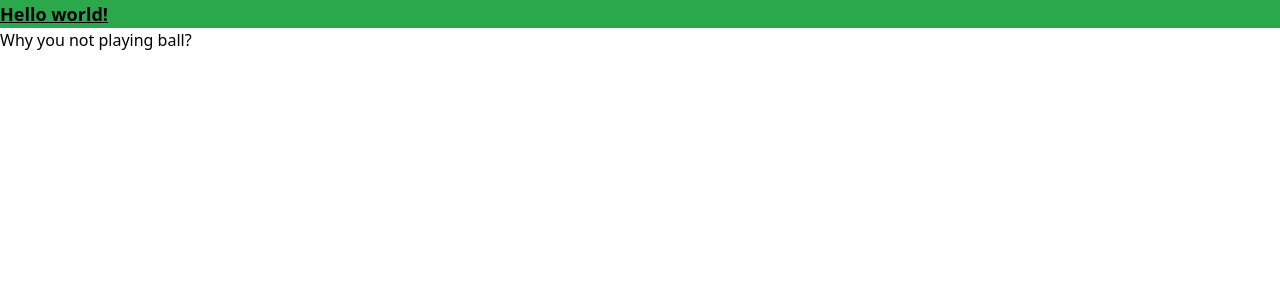
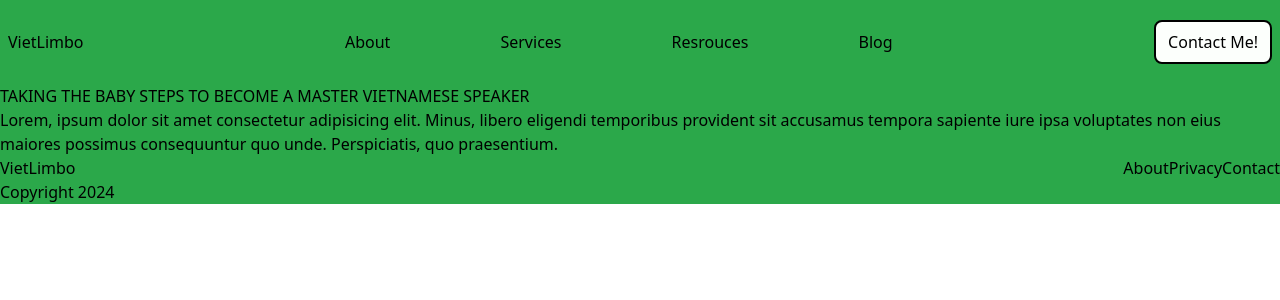
Before and after one commit to StevieBrooks/vietLimbo, a React (Create React App) app in the folder vietlimbo/: page / in a window 1280 px wide. Shown: the top 300 px of the page. Built offline with nearby package versions, Linux system fonts and the light colour scheme; the HTML template or start-up script is replaced by a standard one.

Commit message:
build initial components and add color

```diff
--- a/vietlimbo/src/App.js
+++ b/vietlimbo/src/App.js
@@ -1,10 +1,13 @@
+import Header from "./components/Header"
+import Hero from "./components/Hero"
+import Footer from "./components/Footer"
+
 export default function App() {
   return (<>
 
-      <h1 className="text-lg font-bold underline bg-secondary">
-        Hello world!
-      </h1>
-      <p>Why you not playing ball?</p>
+      <Header />
+      <Hero />
+      <Footer />
 
   </>
   )
--- a/vietlimbo/src/components/Footer.jsx
+++ b/vietlimbo/src/components/Footer.jsx
@@ -0,0 +1,20 @@
+export default function Footer() {
+    return (<>
+
+        <footer className="flex justify-between bg-primary">
+            <div className="brand">
+                <h3>VietLimbo</h3>
+                <p>Copyright 2024</p>
+            </div>
+
+            <div className="footer-menu">
+                <ul className="flex">
+                    <li>About</li>
+                    <li>Privacy</li>
+                    <li>Contact</li>
+                </ul>
+            </div>
+        </footer>
+
+    </>)
+}
--- a/vietlimbo/src/components/Header.jsx
+++ b/vietlimbo/src/components/Header.jsx
@@ -0,0 +1,23 @@
+
+export default function Header() {
+    return (<>
+
+        <header className="flex justify-between items-center bg-primary py-5">
+
+            <h1 className="ms-2">VietLimbo</h1>
+
+            <nav className="w-3/5">
+                <ul className="flex justify-evenly">
+                    <li>About</li>
+                    <li>Services</li>
+                    <li>Resrouces</li>
+                    <li>Blog</li>
+                </ul>
+            </nav>
+
+            <button className="bg-white px-3 py-2 border border-2 rounded-lg me-2">Contact Me!</button>
+
+        </header>
+
+    </>)
+}
--- a/vietlimbo/src/components/Hero.jsx
+++ b/vietlimbo/src/components/Hero.jsx
@@ -0,0 +1,12 @@
+export default function Hero() {
+    return (<>
+
+        <section className="hero bg-primary">
+            <div className="hero-container">
+                <h2>TAKING THE BABY STEPS TO BECOME A MASTER VIETNAMESE SPEAKER</h2>
+                <p>Lorem, ipsum dolor sit amet consectetur adipisicing elit. Minus, libero eligendi temporibus provident sit accusamus tempora sapiente iure ipsa voluptates non eius maiores possimus consequuntur quo unde. Perspiciatis, quo praesentium.</p>
+            </div>
+        </section>
+
+    </>)
+}
--- a/vietlimbo/tailwind.config.js
+++ b/vietlimbo/tailwind.config.js
@@ -5,8 +5,8 @@ module.exports = {
   ],
   theme: {
     colors: {
-      "primary": "#248232",
-      "secondary": "#2BA84A",
+      "primary": "#2BA84A",
+      "secondary": "#248232",
       "jetblack": "#040F0F",
       "secblack": "#2D3A3A",
       "white": "#FCFFFC"
```
